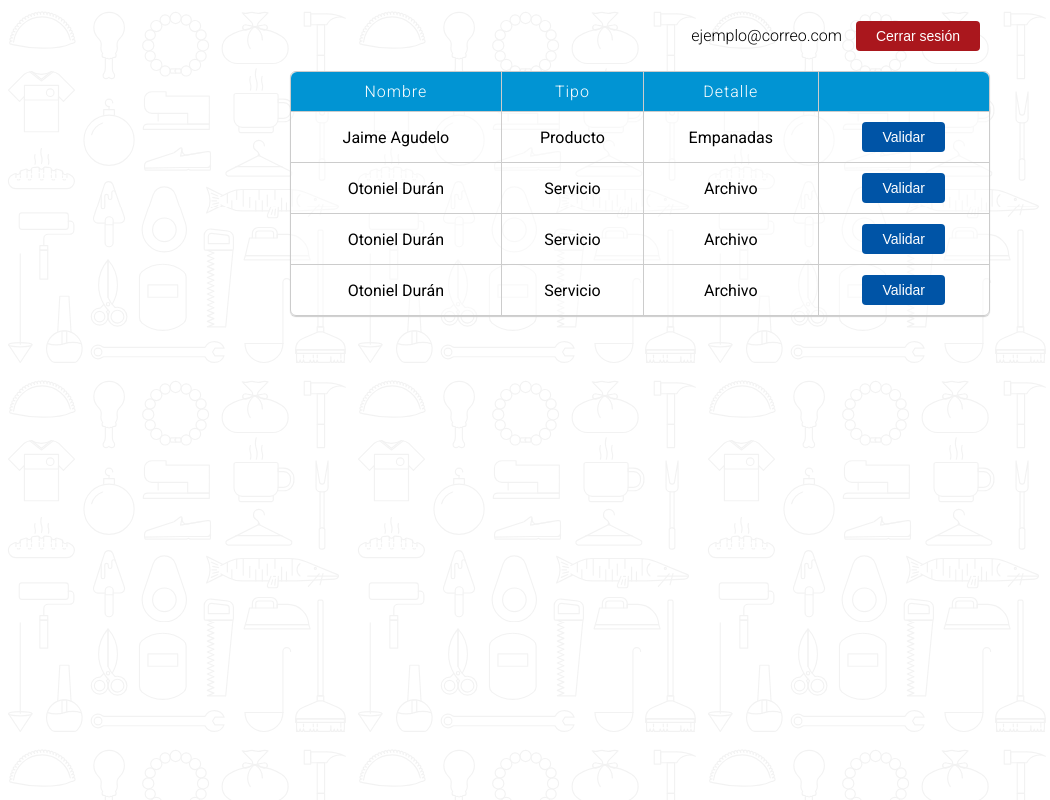
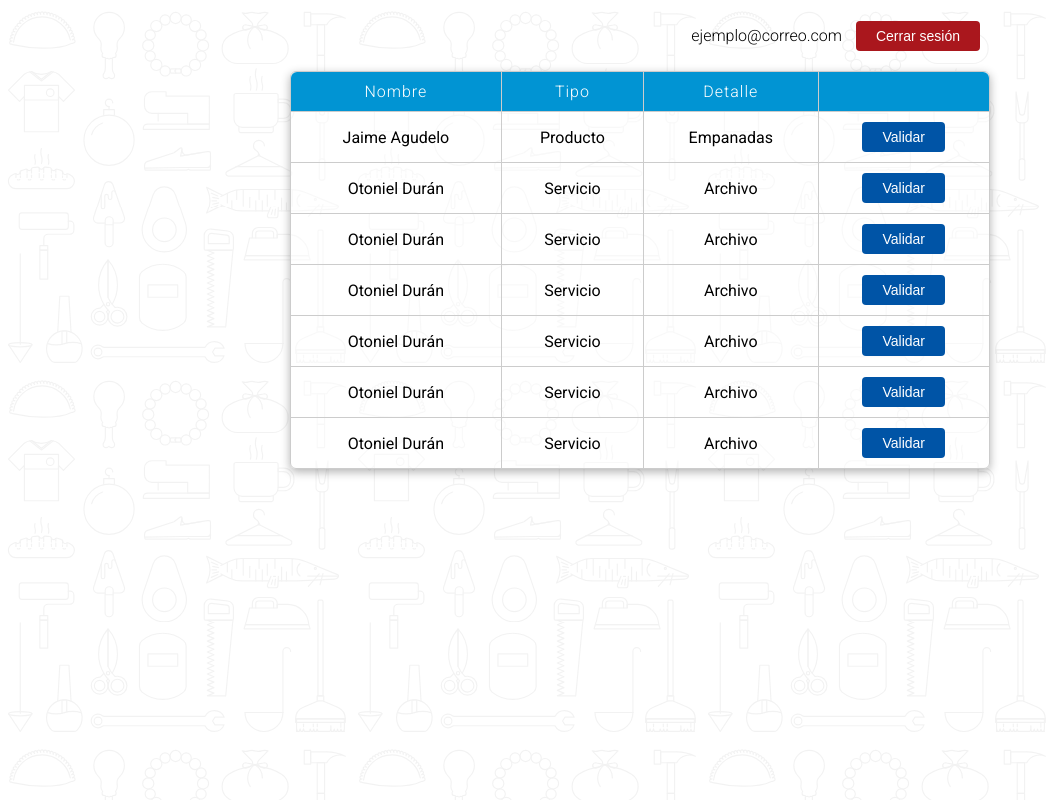
Before and after one commit to robjalkh/SeLeTiene-Web, a plain HTML site: page table.html in a window 1280 px wide. Shown: the whole page, without its empty margins (0-1050 px from the left). Drawn offline with Linux system fonts and the light colour scheme.

Commit message:
New users test
prueba de tabla con nuevos usuarios

```diff
--- a/css/estilos.css
+++ b/css/estilos.css
@@ -153,9 +153,9 @@ table {
     -moz-border-radius: 6px;
     -webkit-border-radius: 6px;
     border-radius: 6px;
-    -webkit-box-shadow: 0 1px 1px #ccc;
-    -moz-box-shadow: 0 1px 1px #ccc;
-    box-shadow: 0 1px 1px #ccc;
+    -moz-box-shadow: 0px 3px 10px rgba(0,0,0,0.3);
+	-webkit-box-shadow: 0px 3px 10px rgba(0,0,0,0.3);
+	box-shadow: 0px 3px 10px rgba(0,0,0,0.3);
 }
 
 .bordered tr:hover {
--- a/table.html
+++ b/table.html
@@ -45,6 +45,24 @@
 				<td>Archivo</td>
 				<td><button class="validate">Validar</button></td>
 			</tr>
+			<tr class="row">
+				<td>Otoniel Durán</td>
+				<td>Servicio</td>
+				<td>Archivo</td>
+				<td><button class="validate">Validar</button></td>
+			</tr>
+			<tr class="row">
+				<td>Otoniel Durán</td>
+				<td>Servicio</td>
+				<td>Archivo</td>
+				<td><button class="validate">Validar</button></td>
+			</tr>
+			<tr class="row">
+				<td>Otoniel Durán</td>
+				<td>Servicio</td>
+				<td>Archivo</td>
+				<td><button class="validate">Validar</button></td>
+			</tr>
 		</table>
 </body>
 </html>
```
